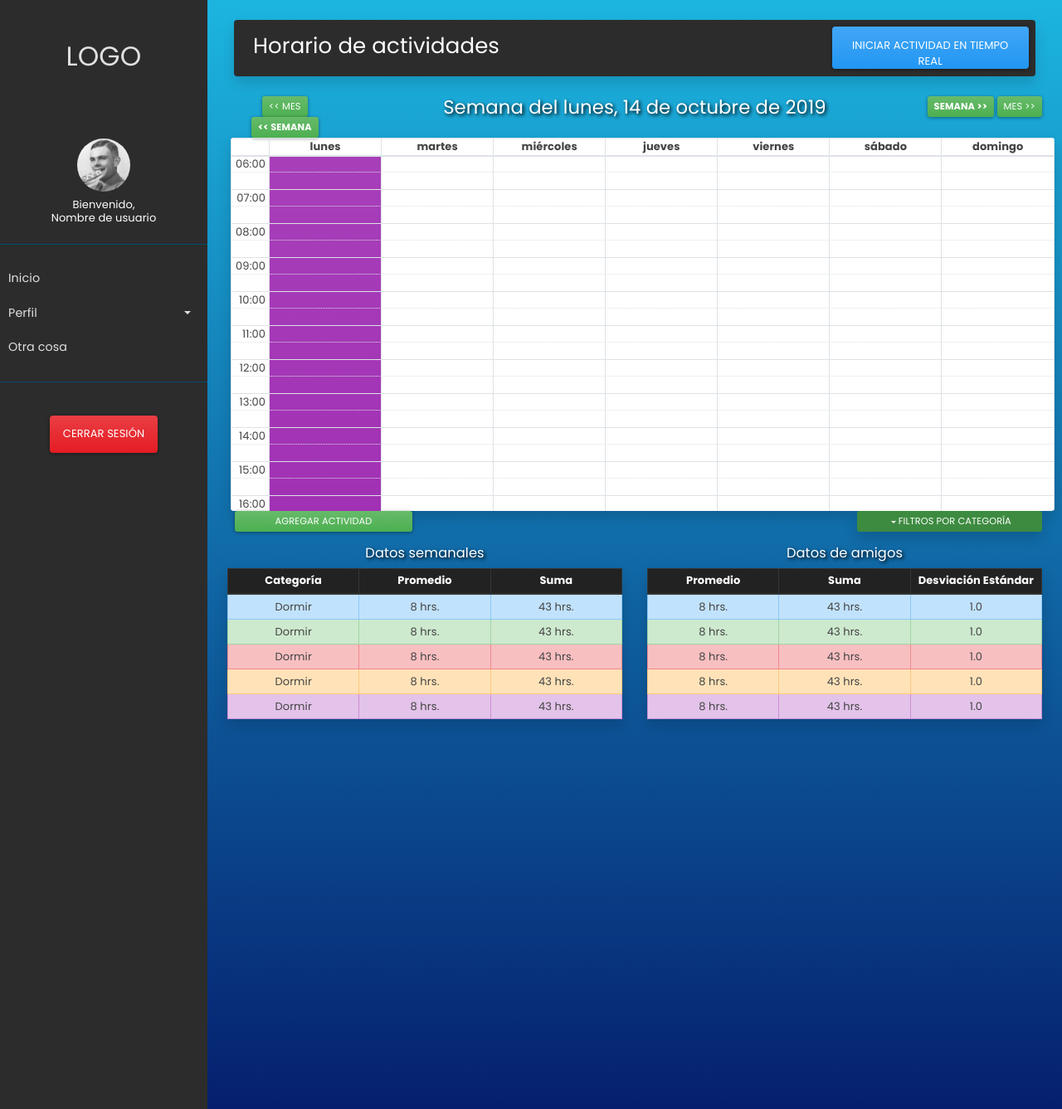
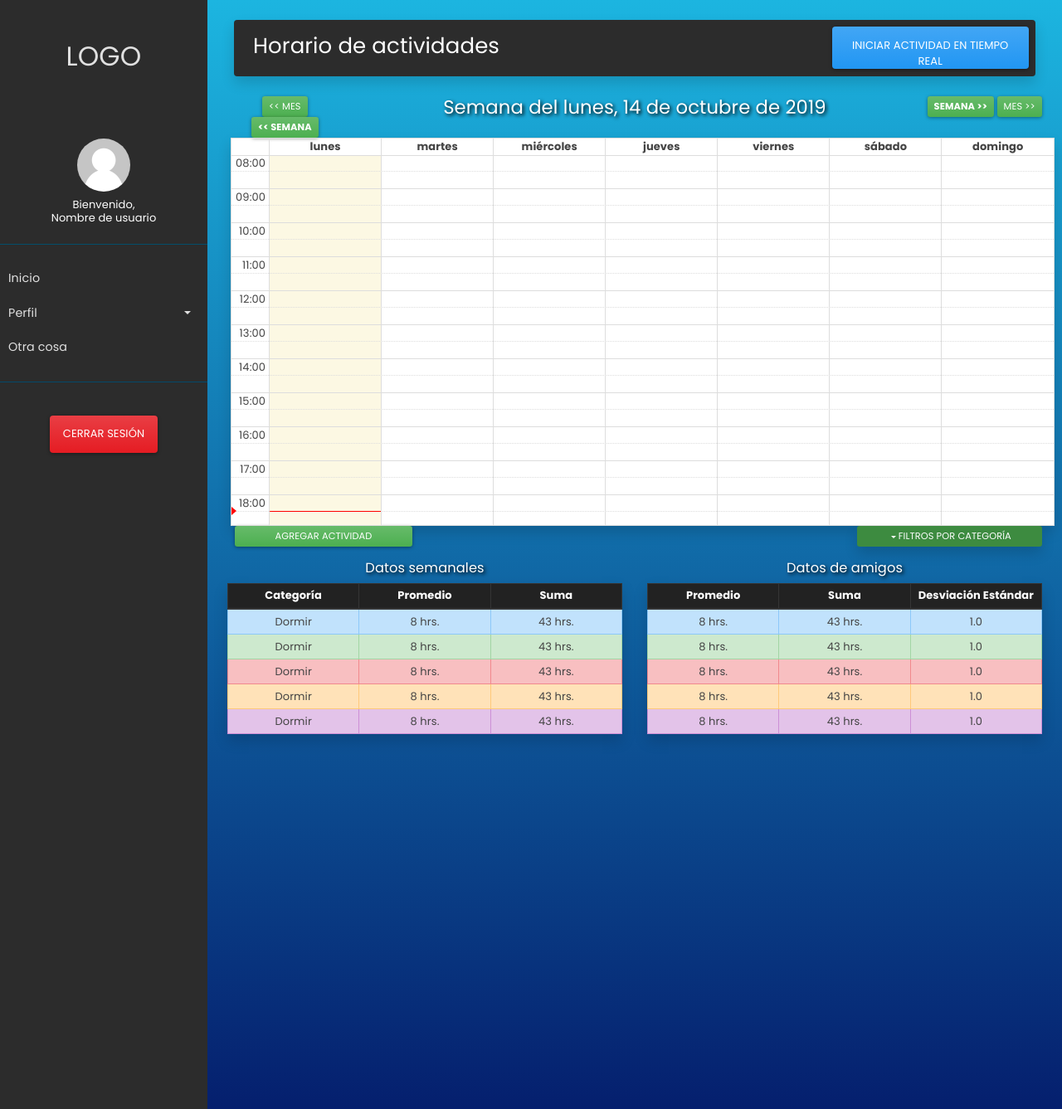
Before and after one commit to DCC-CC4401/2019-2-Turing-Completos-T4, a Django app: page /landing_page/ in a window 1280 px wide. Shown: the whole page at 83% size. Run offline with Django 3.2, Linux system fonts and the light colour scheme; the visitor is signed in with stand-in values (Sample User, id 1); lists and menus that the app fills with data are empty; some libraries are stand-ins or nearby versions.

Commit message:
Fixed visual bugs

```diff
--- a/static/Prototypes/css/custom.css
+++ b/static/Prototypes/css/custom.css
@@ -213,8 +213,7 @@
 /* PARA LIMITAR EL ALTO DEL HORARIO */
 
 .scroll-horario {
-    height: 450px;
-    overflow-y: scroll;
+    height: 36em;
 }
 
 .table-head-sticky {
--- a/static/Prototypes/js/calendar_controls.js
+++ b/static/Prototypes/js/calendar_controls.js
@@ -1,14 +1,16 @@
 document.addEventListener('DOMContentLoaded', function () {
     let calendarEl = document.getElementById('calendar');
     let calendar = new FullCalendar.Calendar(calendarEl, {
+        // Formato del calendario
         plugins: ['timeGrid', 'bootstrap', 'dayGrid'],
         defaultView: 'timeGridWeek',
-        themeSystem: 'bootstrap',
         allDaySlot: false,
         nowIndicator: true,
         locale: 'es',
         header: false,
         firstDay: 1,
+        height: "parent",
+        scrollTime: "08:00:00",
         columnHeaderFormat: {weekday: 'long'},
         slotLabelFormat: {
             hour: '2-digit',
--- a/templates/LandingPage.html
+++ b/templates/LandingPage.html
@@ -55,7 +55,7 @@
         <!--HORARIO-->
         <div class="row ml-1 scroll-horario shadow bg-white rounded">
             <div id="calendar"></div>
-            <!--MODAL FICHA-->
+            <!--MODAL FICHA
             <div class="modal fade" id="Activity" tabindex="-1" role="dialog"
                  aria-labelledby="exampleModalCenterTitle"
                  aria-hidden="true">
@@ -139,7 +139,7 @@
                         </div>
                     </div>
                 </div>
-            </div>
+            </div> --->
         </div>
         <!--AGREGAR ACTIVIDAD-->
         <div class="row">
--- a/templates/base.html
+++ b/templates/base.html
@@ -49,7 +49,7 @@
             <h1>LOGO</h1>
         </div>
         <div class="text-center py-3">
-            <img src="{% static 'Prototypes/img/turing.jpg' %}" class="avatar px-2 py-2" alt="turing">
+            <img src="{% static img %}" class="avatar px-2 py-2" alt="turing">
             <p class="h6">Bienvenido, <br> Nombre de usuario</p>
         </div>
         <ul class="list-unstyled components text-left">
--- a/turing/forms.py
+++ b/turing/forms.py
@@ -10,7 +10,7 @@
 
 class CambiarContrasena(forms.Form):
     old_pass = forms.CharField(label='Contraseña actual', widget=forms.PasswordInput(
-        attrs={'class': 'form control', 'size': '30em', 'placeholder': "***********"}))
+        attrs={'class': 'form_control', 'size': '30em', 'placeholder': "***********"}))
     new_pass = forms.CharField(label='Contraseña nueva', widget=forms.PasswordInput(
         attrs={'class': 'form_control', 'size': '30em', 'placeholder': "***********"}))
     confirm_pass = forms.CharField(label='Confirmar contraseña', widget=forms.PasswordInput(
--- a/turing/views.py
+++ b/turing/views.py
@@ -28,7 +28,12 @@
 
 @login_required
 def landing_page(request):
-    return render(request, 'LandingPage.html')
+    try:
+        img = 'media/' + UserProfile.objects.get(user=get_user(request)).image.url
+    except UserProfile.DoesNotExist:
+        img = 'Prototypes/img/default-user-image.png'
+    (req, cont) = change_password(request, context={'img': img})
+    return render(request, 'LandingPage.html', cont)
 
 
 @login_required
```
